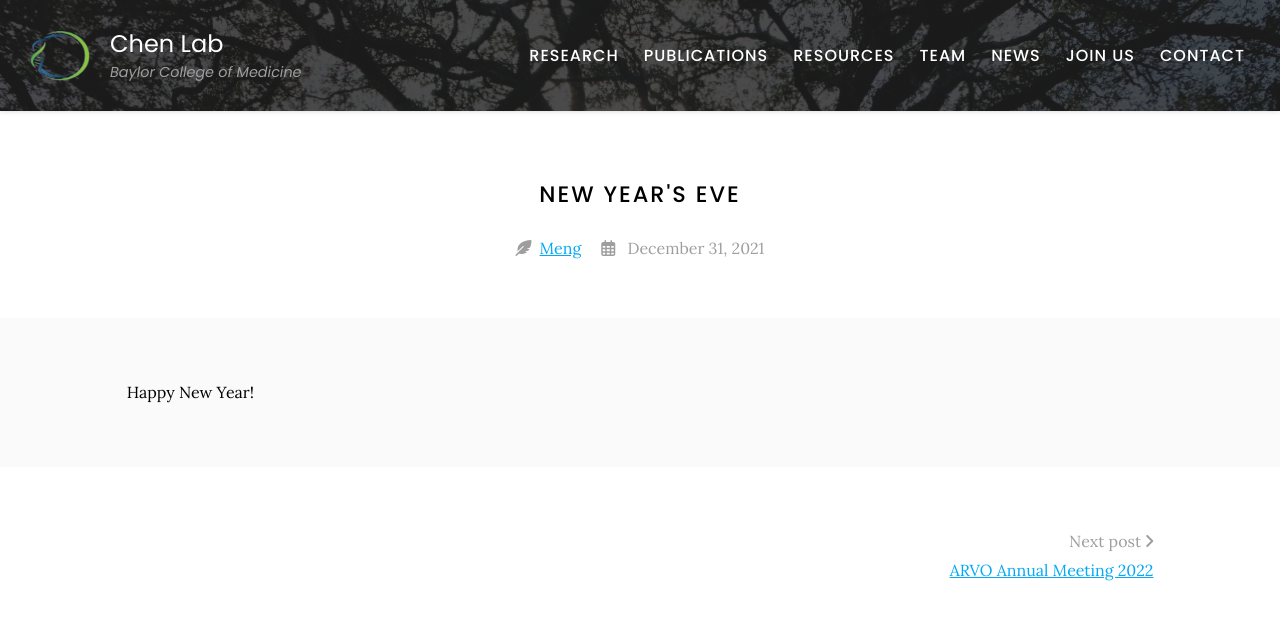
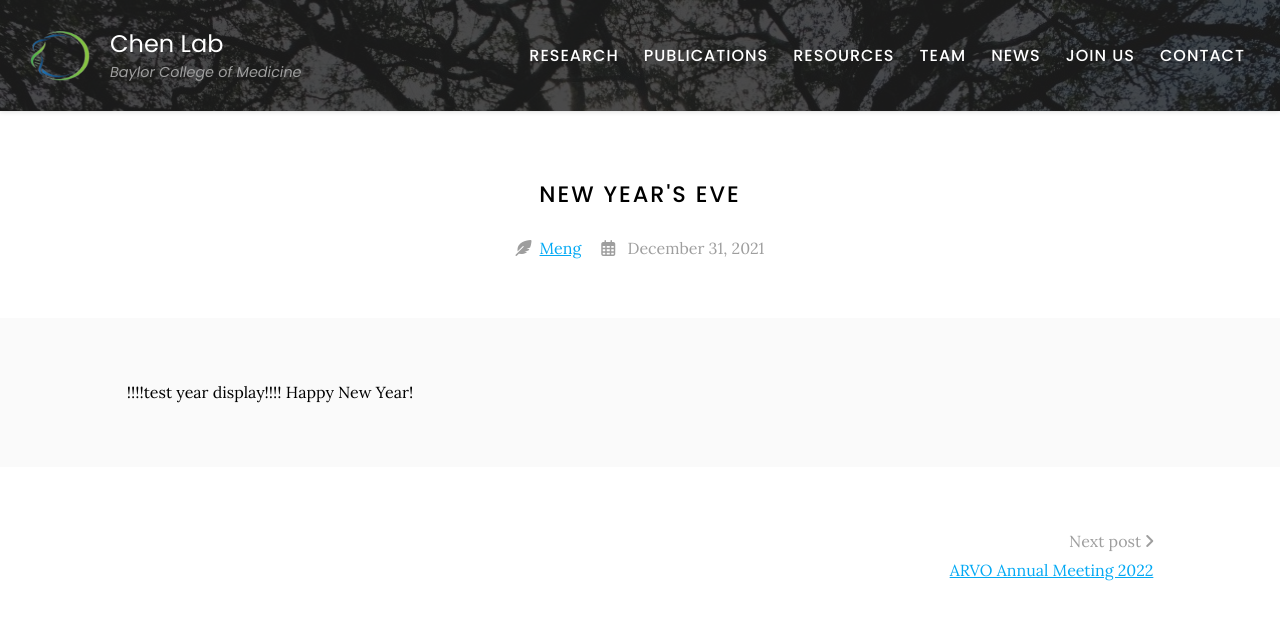
Before and after one commit to RCHENLAB/rchenlab.github.io, a Jekyll site: the page built from _posts/2021-12-31-new-year-eve.md, in a window 1280 px wide. Shown: the top 644 px of the page. Built offline with Jekyll 4.4.1, drawn with Linux system fonts in a browser that asks for light colours; grey boxes are pictures that could not be loaded.

Commit message:
Update 2021-12-31-new-year-eve.md

```diff
--- a/_posts/2021-12-31-new-year-eve.md
+++ b/_posts/2021-12-31-new-year-eve.md
@@ -5,4 +5,5 @@ author: Meng
 member: All
 ---
 
+!!!!test year display!!!!
 Happy New Year!
```
